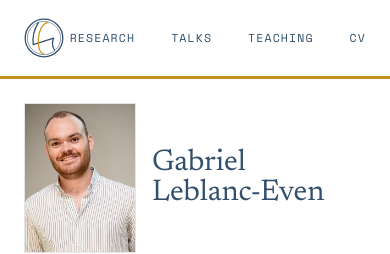
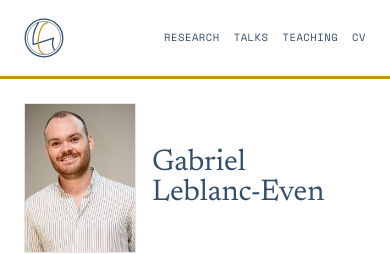
Before and after one commit to gabriel-leblanceven/gabriel-leblanceven.github.io, a Jekyll site: the page built from _pages/about.md, in a window 390 px wide. Shown: the top 254 px of the page. Built offline with Jekyll 4.4.1, drawn with Linux system fonts in a browser that asks for light colours; a script bundle is joined from its source files by our own code; library files that are not in the unit come from our copies.

Commit message:
Small phones: tighten the menu so it no longer overflows
Co-Authored-By: Claude Opus 5.5 <noreply@anthropic.com>

```diff
--- a/_includes/head/custom.html
+++ b/_includes/head/custom.html
@@ -33,5 +33,9 @@ html, body { margin: 0 !important; padding: 0 !important; }
 .gle__mark { display: block; }
 .gle__mark-ring { transition: stroke .2s; }
 .gle__logo a:hover .gle__mark-ring { stroke: #c8921a; }
+/* Small phones: tighten the menu so it fits beside the monogram (overrides each page's own nav styles) */
+@media (max-width: 480px) {
+  .gle__navlinks { gap: 14px !important; font-size: 10.5px !important; letter-spacing: 0.05em !important; }
+}
 </style>
 {% endif %}
```
